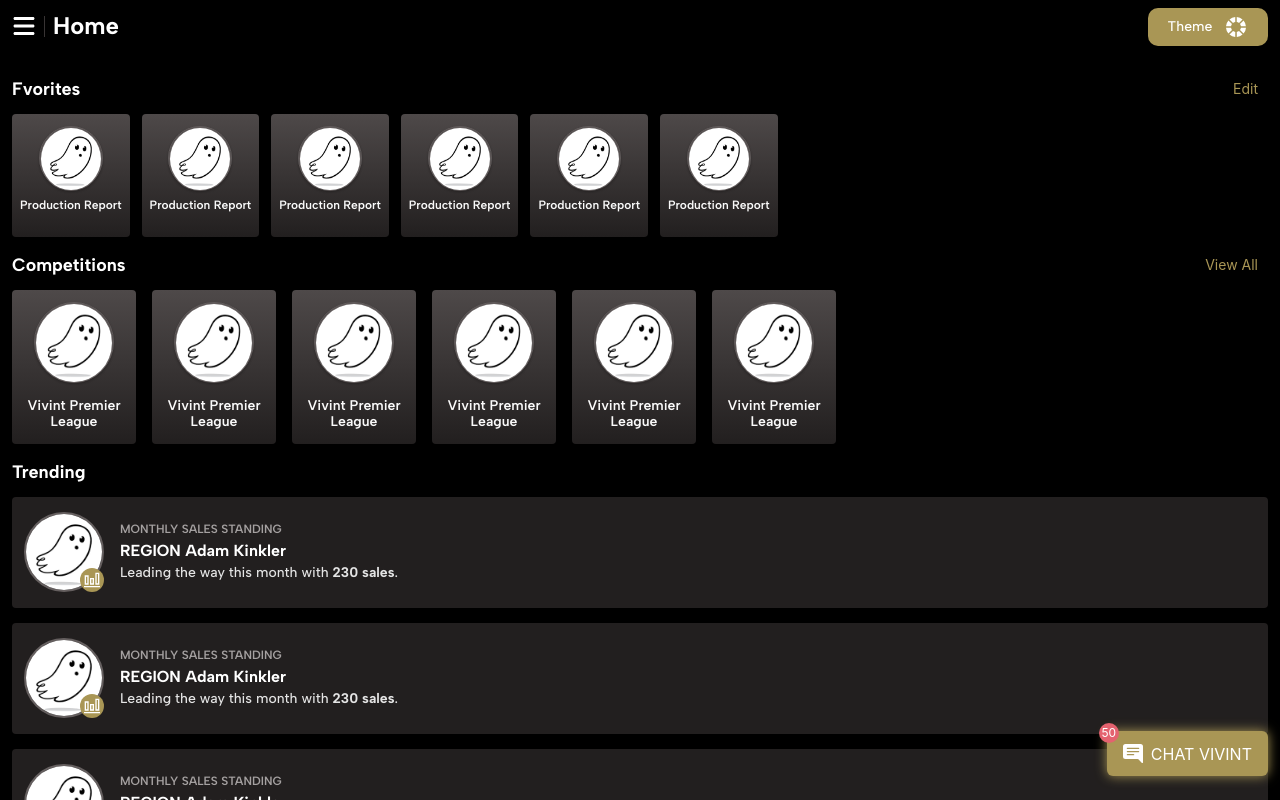
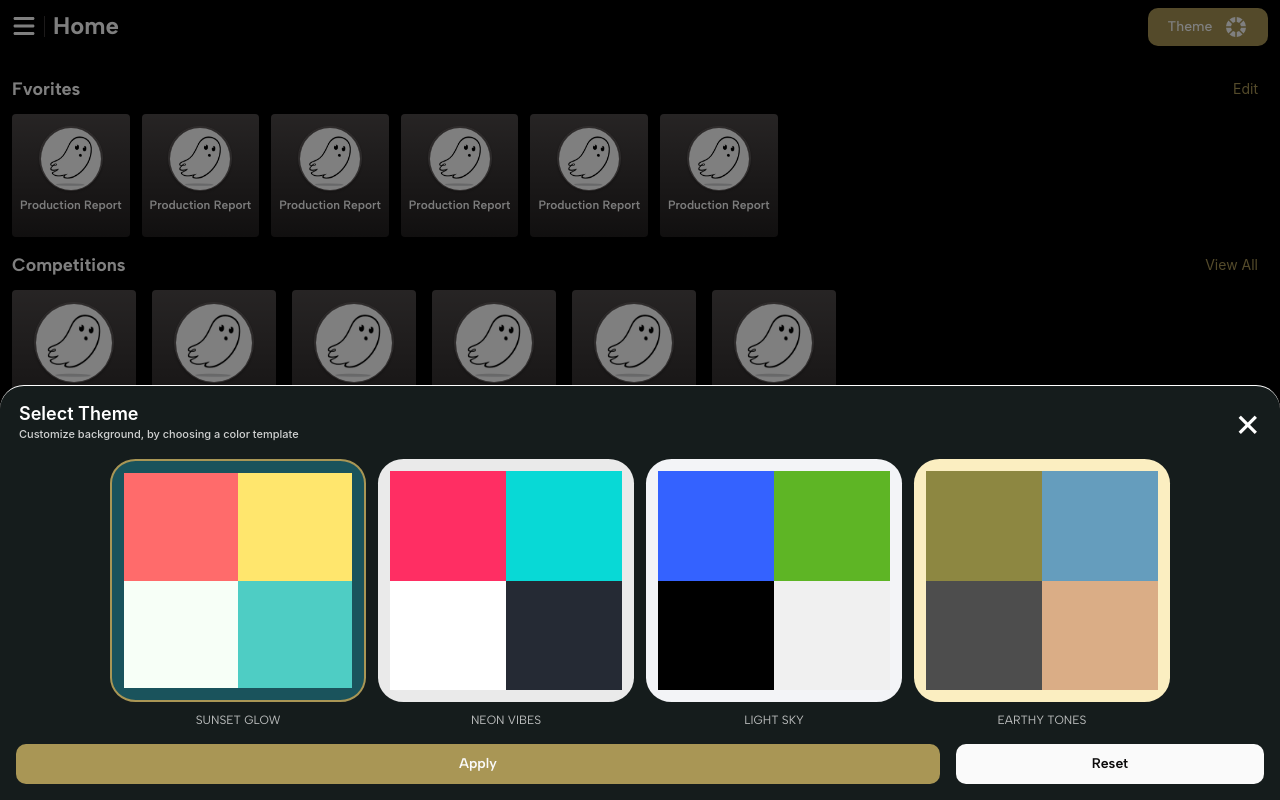
Before and after one commit to jswebguru/customvivint-front, a React (Create React App) app: page / in a window 1280 px wide. Both pictures are taken after a click on the button "Theme". Shown: the top 800 px of the page. Built offline with nearby package versions, Linux system fonts and the light colour scheme.

Commit message:
feat: Added theme selection functionality

```diff
--- a/src/App.js
+++ b/src/App.js
@@ -2,7 +2,7 @@ import { useState, lazy, Suspense } from "react";
 import { BrowserRouter as Router, Routes, Route } from "react-router-dom";
 import "./App.css";
 import Header from "./components/Header";
-import { changeTheme } from "./utils/helper";
+import { ThemeProvider } from "./contexts/ThemeContext";
 const Navbar = lazy(() => import("./components/Navbar"));
 const Home = lazy(() => import("./pages/Home"));
 
@@ -16,10 +16,10 @@ function App() {
       document.body.style.overflow = "hidden";
     }
     setIsDrawerOpen(!isDrawerOpen);
-    changeTheme("theme3");
   };
 
   return (
+    <ThemeProvider>
       <Router>
         <div className="h-screen justify-center items-center bg-background-primary">
           <Header onOpenDrawer={handleOpenDrawer} />
@@ -33,6 +33,7 @@ function App() {
           </Suspense>
         </div>
       </Router>
+    </ThemeProvider>
   );
 }
 
--- /dev/null
+++ b/src/components/Modal/BasicModal.jsx
@@ -0,0 +1,30 @@
+import ModalHeader from "./ModalHeader";
+import ModalContent from "./ModalContent";
+import ModalFooter from "./ModalFooter";
+
+const BasicModal = ({ isOpen, onClose, title, subtitle, onSave, children }) => {
+  return (
+    <div
+      className={`fixed inset-0 z-[1001] ${
+        isOpen ? "flex" : "hidden"
+      } items-end justify-center overflow-hidden`}
+    >
+      <div
+        className={`bg-black bg-opacity-50 fixed inset-0 w-full`}
+        onClick={onClose}
+      ></div>
+      <div
+        className={`transform transition-transform ${
+          isOpen ? "translate-y-0" : "translate-y-full"
+        }
+        w-full bg-background-secondary rounded-tl-3xl rounded-tr-3xl border-t border-white overflow-hidden`}
+      >
+        <ModalHeader title={title} subtitle={subtitle} onClose={onClose} />
+        <ModalContent>{children}</ModalContent>
+        <ModalFooter onCancel={onClose} onSave={onSave} />
+      </div>
+    </div>
+  );
+};
+
+export default BasicModal;
--- a/src/components/Modal/Modal.css
+++ b/src/components/Modal/Modal.css
@@ -3,3 +3,21 @@
   font-size: 2.5rem;
   line-height: 2.5rem;
 }
+
+.quadrant-button {
+  width: 20vw;
+  height: 19vw;
+  padding: 0.75rem;
+  display: grid;
+  grid-template-columns: 1fr 1fr;
+  grid-template-rows: 1fr 1fr;
+  border-radius: 10%;
+  border: none;
+  overflow: hidden;
+  cursor: pointer;
+}
+
+.quadrant {
+  width: 100%;
+  height: 100%;
+}
--- /dev/null
+++ b/src/components/Modal/QuadrantButton.jsx
@@ -0,0 +1,26 @@
+import React from "react";
+
+const QuadrantButton = ({ colors, isSelected, onClick, themeTitle }) => {
+  const buttonStyle = isSelected
+    ? {
+        border: "2px solid var(--color-button-primary)",
+        backgroundColor: colors[4],
+      }
+    : { backgroundColor: colors[4] };
+
+  return (
+    <div className="w-[20vw] flex flex-col gap-3 items-center justify-center">
+      <button className="quadrant-button" style={buttonStyle} onClick={onClick}>
+        <div className="quadrant" style={{ backgroundColor: colors[0] }}></div>
+        <div className="quadrant" style={{ backgroundColor: colors[1] }}></div>
+        <div className="quadrant" style={{ backgroundColor: colors[2] }}></div>
+        <div className="quadrant" style={{ backgroundColor: colors[3] }}></div>
+      </button>
+      <div className="w-[70%] text-center text-text-primary opacity-70 text-xs font-normal font-albert leading-[13.83px]">
+        {themeTitle}
+      </div>
+    </div>
+  );
+};
+
+export default QuadrantButton;
--- /dev/null
+++ b/src/components/Modal/ThemeSelectionModal.jsx
@@ -0,0 +1,73 @@
+import ModalHeader from "./ModalHeader";
+import QuadrantButton from "./QuadrantButton";
+import { useTheme } from "../../contexts/ThemeContext";
+import { changeTheme } from "../../utils/helper";
+const ThemeSelectionModal = ({ isOpen, onClose, title, subtitle }) => {
+  const { themes, selectedTheme, updateTheme } = useTheme();
+  const resetTheme = () => {
+    updateTheme("");
+    changeTheme("");
+  };
+  return (
+    <div
+      className={`fixed inset-0 z-[1001] ${
+        isOpen ? "flex" : "hidden"
+      } items-end justify-center overflow-hidden`}
+    >
+      <div
+        className={`bg-black bg-opacity-50 fixed inset-0 w-full`}
+        onClick={onClose}
+      ></div>
+      <div
+        className={`transform transition-transform ${
+          isOpen ? "translate-y-0" : "translate-y-full"
+        }
+        w-full bg-background-secondary rounded-tl-3xl rounded-tr-3xl border-t border-white overflow-hidden`}
+      >
+        <ModalHeader title={title} subtitle={subtitle} onClose={onClose} />
+        <div className="flex flex-row gap-3 items-center justify-center">
+          <QuadrantButton
+            colors={themes.theme1}
+            isSelected={selectedTheme === "theme1"}
+            onClick={() => updateTheme("theme1")}
+            themeTitle="SUNSET GLOW"
+          />
+          <QuadrantButton
+            colors={themes.theme2}
+            isSelected={selectedTheme === "theme2"}
+            onClick={() => updateTheme("theme2")}
+            themeTitle="NEON VIBES"
+          />
+          <QuadrantButton
+            colors={themes.theme3}
+            isSelected={selectedTheme === "theme3"}
+            onClick={() => updateTheme("theme3")}
+            themeTitle="LIGHT SKY"
+          />
+          <QuadrantButton
+            colors={themes.theme4}
+            isSelected={selectedTheme === "theme4"}
+            onClick={() => updateTheme("theme4")}
+            themeTitle="EARTHY TONES"
+          />
+        </div>
+        <div className="flex justify-end p-4 gap-4 items-center justify-center">
+          <button
+            onClick={() => changeTheme(selectedTheme)}
+            className="basis-3/4 w-[120px] h-10 px-3.5 py-1 bg-button-primary rounded-[10px] text-neutral-50 text-sm font-semibold font-albert leading-[16.80px]"
+          >
+            Apply
+          </button>
+          <button
+            onClick={resetTheme}
+            className="basis-1/4 w-[120px] h-10 px-3.5 py-1 bg-button-secondary rounded-[10px] text-[#0b0a0a] text-sm font-semibold font-albert leading-[16.80px]"
+          >
+            Reset
+          </button>
+        </div>
+      </div>
+    </div>
+  );
+};
+
+export default ThemeSelectionModal;
--- a/src/components/Modal/index.jsx
+++ b/src/components/Modal/index.jsx
@@ -1,31 +1,5 @@
-import ModalHeader from "./ModalHeader";
-import ModalContent from "./ModalContent";
-import ModalFooter from "./ModalFooter";
+import BasicModal from "./BasicModal";
+import ThemeSelectionModal from "./ThemeSelectionModal";
 import "./Modal.css";
 
-const Modal = ({ isOpen, onClose, title, subtitle, onSave, children }) => {
-  return (
-    <div
-      className={`fixed inset-0 z-[1001] ${
-        isOpen ? "flex" : "hidden"
-      } items-end justify-center overflow-hidden`}
-    >
-      <div
-        className={`bg-black bg-opacity-50 fixed inset-0 w-full`}
-        onClick={onClose}
-      ></div>
-      <div
-        className={`transform transition-transform ${
-          isOpen ? "translate-y-0" : "translate-y-full"
-        }
-        w-full bg-background-secondary rounded-tl-3xl rounded-tr-3xl border-t border-white overflow-hidden`}
-      >
-        <ModalHeader title={title} subtitle={subtitle} onClose={onClose} />
-        <ModalContent>{children}</ModalContent>
-        <ModalFooter onCancel={onClose} onSave={onSave} />
-      </div>
-    </div>
-  );
-};
-
-export default Modal;
+export { BasicModal, ThemeSelectionModal };
--- a/src/components/SectionView/SectionViewHeader.jsx
+++ b/src/components/SectionView/SectionViewHeader.jsx
@@ -1,5 +1,5 @@
 import { useState } from "react";
-import Modal from "../Modal";
+import { BasicModal } from "../Modal";
 import ItemList from "../FavoritesList";
 const initialItems = [
   { id: 1, text: "Item 1", checked: false },
@@ -43,7 +43,7 @@ const SectionViewHeader = ({ title = "Favorites", buttonTitle = "" }) => {
           <></>
         )}
       </div>
-      <Modal
+      <BasicModal
         isOpen={isModalOpen}
         onClose={closeModal}
         title="Edit Favourites"
@@ -51,7 +51,7 @@ const SectionViewHeader = ({ title = "Favorites", buttonTitle = "" }) => {
         onSave={handleSave}
       >
         <ItemList initialItems={initialItems} />
-      </Modal>
+      </BasicModal>
     </>
   );
 };
--- a/src/components/ThemeButton/index.jsx
+++ b/src/components/ThemeButton/index.jsx
@@ -1,12 +1,41 @@
+import { useState } from "react";
 import { BiSolidColor } from "react-icons/bi";
+import { ThemeSelectionModal } from "../Modal";
+const ThemeButton = () => {
+  const [isModalOpen, setIsModalOpen] = useState(false);
 
-const ThemeButton = () => {
+  const openModal = () => {
+    document.body.style.overflow = "hidden";
+    setIsModalOpen(true);
+  };
+
+  const closeModal = () => {
+    document.body.style.overflow = "unset";
+    setIsModalOpen(false);
+  };
+
+  const handleSave = () => {
+    console.log("Save changes!");
+    closeModal();
+  };
   return (
     <div>
-      <button className="w-[120px] px-[10px] py-[7px] bg-button-primary rounded-[10px] text-text-primary text-sm font-medium font-albert leading-[16.80px]">
+      <button
+        className="w-[120px] px-[10px] py-[7px] bg-button-primary rounded-[10px] text-text-primary text-sm font-medium font-albert leading-[16.80px]"
+        onClick={openModal}
+      >
         Theme
         <BiSolidColor className="inline-block ml-3 w-6 h-6" />
       </button>
+      <ThemeSelectionModal
+        isOpen={isModalOpen}
+        onClose={closeModal}
+        title="Select Theme"
+        subtitle="Customize background, by choosing a color template"
+        onSave={handleSave}
+      >
+        <>abcd</>
+      </ThemeSelectionModal>
     </div>
   );
 };
--- /dev/null
+++ b/src/contexts/ThemeContext.jsx
@@ -0,0 +1,32 @@
+import React, { createContext, useState, useContext } from "react";
+
+const themes = {
+  theme1: ["#ff6b6b", "#ffe66d", "#f7fff7", "#4ecdc4", "#1a535c"],
+  theme2: ["#ff2e63", "#08d9d6", "#ffffff", "#252a34", "#eaeaea"],
+  theme3: ["#3462ff", "#5eb525", "#000000", "#f0f0f0", "#f3f4f7"],
+  theme4: ["#8d8741", "#659dbd", "#4d4d4d", "#daad86", "#fbeec1"],
+};
+
+const ThemeContext = createContext();
+
+const ThemeProvider = ({ children }) => {
+  const [theme, setTheme] = useState(themes.theme1);
+  const [selectedTheme, setSelectedTheme] = useState("theme1");
+
+  const updateTheme = (themeKey) => {
+    setTheme(themes[themeKey]);
+    setSelectedTheme(themeKey);
+  };
+
+  return (
+    <ThemeContext.Provider
+      value={{ theme, themes, selectedTheme, updateTheme }}
+    >
+      {children}
+    </ThemeContext.Provider>
+  );
+};
+
+const useTheme = () => useContext(ThemeContext);
+
+export { ThemeProvider, useTheme };
--- a/src/contexts/themes/theme1.css
+++ b/src/contexts/themes/theme1.css
@@ -2,7 +2,7 @@ html[data-theme="theme1"] {
   --color-background-primary: #1a535c;
   --color-background-secondary: #2c707a;
   --color-button-primary: #ff6b6b;
-  --color-button-secondary: ##fafafa;
+  --color-button-secondary: #fafafa;
   --color-text-primary: #ffffff;
   --color-text-secondary: #fafafa;
   --color-text-tertiary: #ffe66d;
```
Lines whose indentation alone changed are shown as unchanged.
